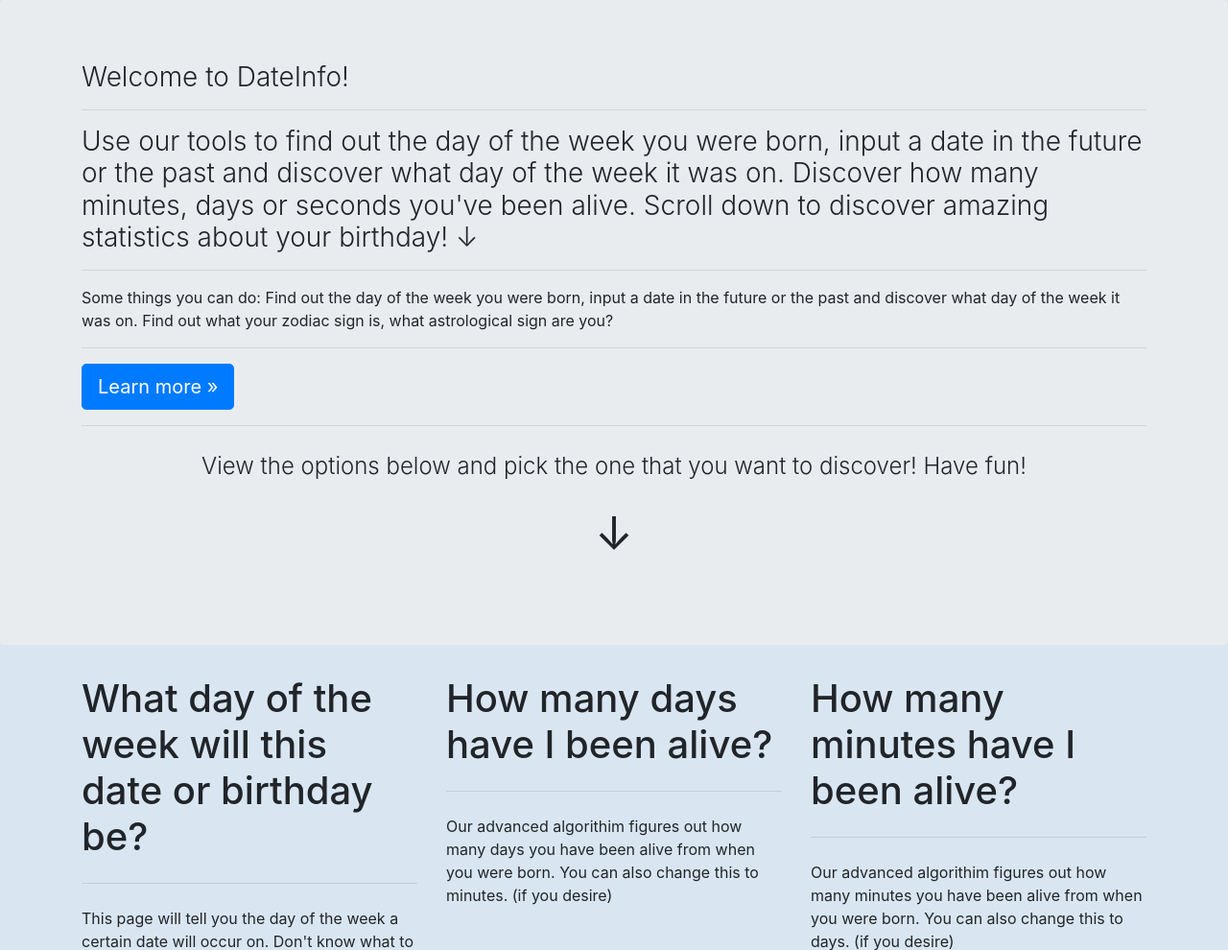
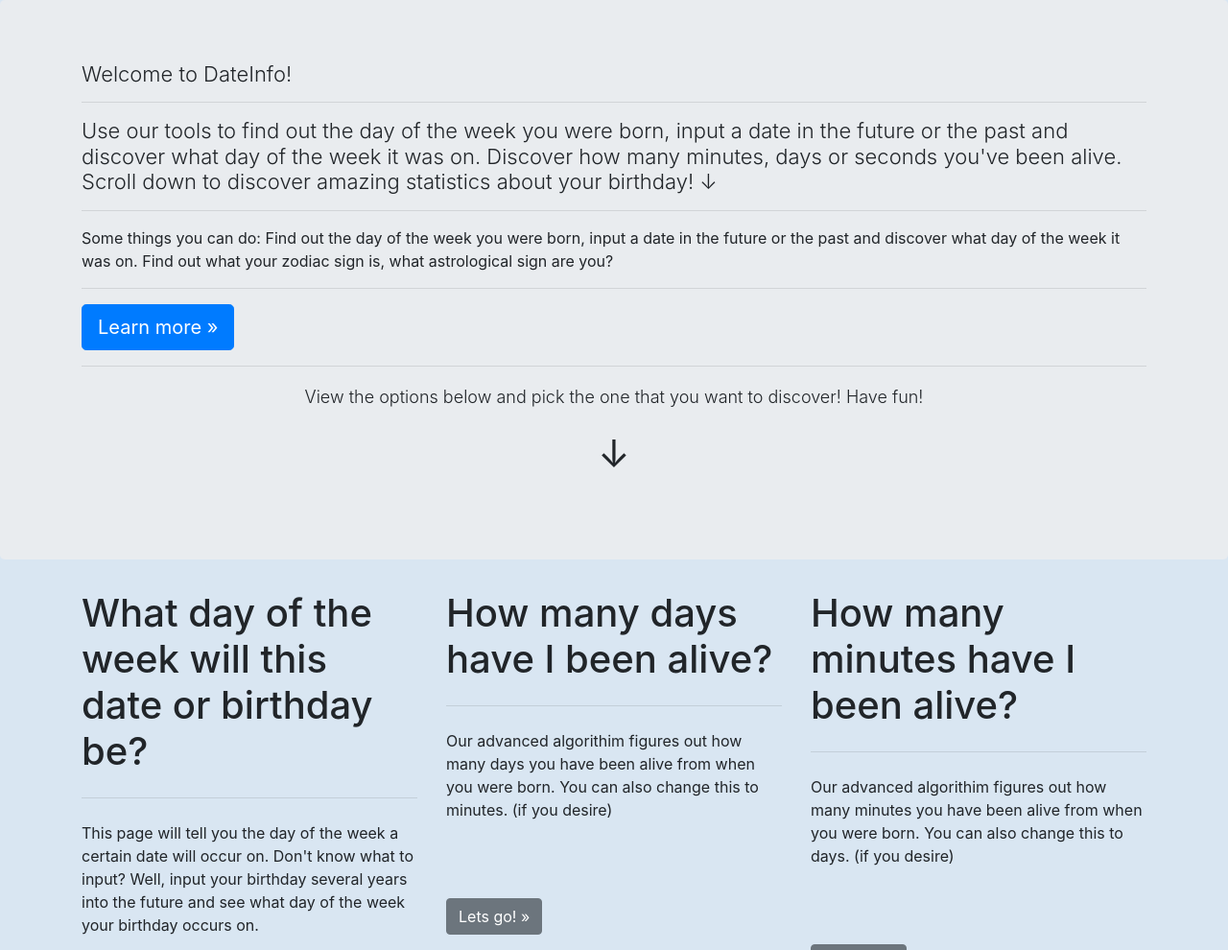
Before and after one commit to PaulMcPython18/dateinfo, a Flask app: page / in a window 1280 px wide. Shown: the part 56-1046 px from the top of the page at 96% size. Run offline with Flask 2, Linux system fonts and the light colour scheme; some libraries are stand-ins or nearby versions.

Commit message:
Update index.html

```diff
--- a/templates/index.html
+++ b/templates/index.html
@@ -22,15 +22,15 @@
       <!-- Main jumbotron for a primary marketing message or call to action -->
       <div class="jumbotron">
         <div class="container">
-          <h1 class="display-3" style="font-size: 28px;">Welcome to DateInfo! <br> <hr>Use our tools to find out the day of the week you were born, input a date in the future or the past and discover what day of the week it was on. Discover how many minutes, days or seconds you've been alive. Scroll down to discover amazing statistics about your birthday! &darr; </h1>
+          <h1 class="display-3" style="font-size: 22px;">Welcome to DateInfo! <br> <hr>Use our tools to find out the day of the week you were born, input a date in the future or the past and discover what day of the week it was on. Discover how many minutes, days or seconds you've been alive. Scroll down to discover amazing statistics about your birthday! &darr; </h1>
             <hr>
           <p>Some things you can do: Find out the day of the week you were born, input a date in the future or the past and discover what day of the week it was on. Find out what your zodiac sign is, what astrological sign are you?</p>
 <hr>
             <p><a class="btn btn-primary btn-lg" href="/date-time-birthday-calculator" role="button">Learn more &raquo;</a></p>
             <hr>
-            <center><p class="lead" style="font-size: 24px; margin-top: 1em;"> View the options below and pick the one that you want to discover! Have fun!</p></center>
+            <center><p class="lead" style="font-size: 18px; margin-top: 1em;"> View the options below and pick the one that you want to discover! Have fun!</p></center>
 
-            <center><p style="font-size: 48px;">&darr;</p></center>
+            <center><p style="font-size: 40px;">&darr;</p></center>
         </div>
       </div>
 
```
